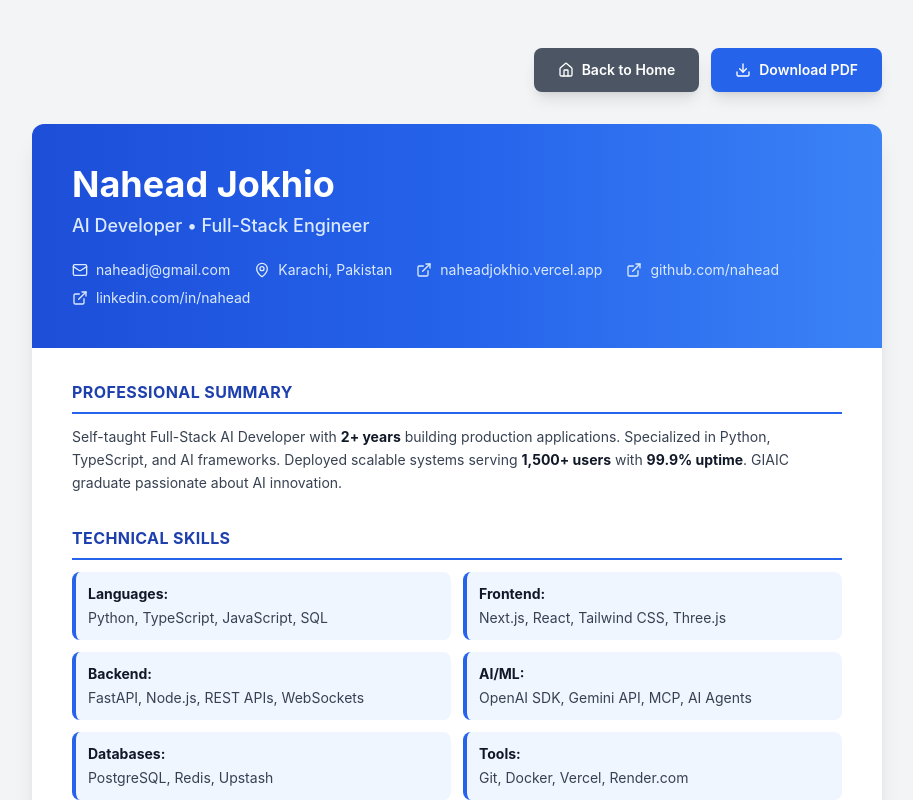
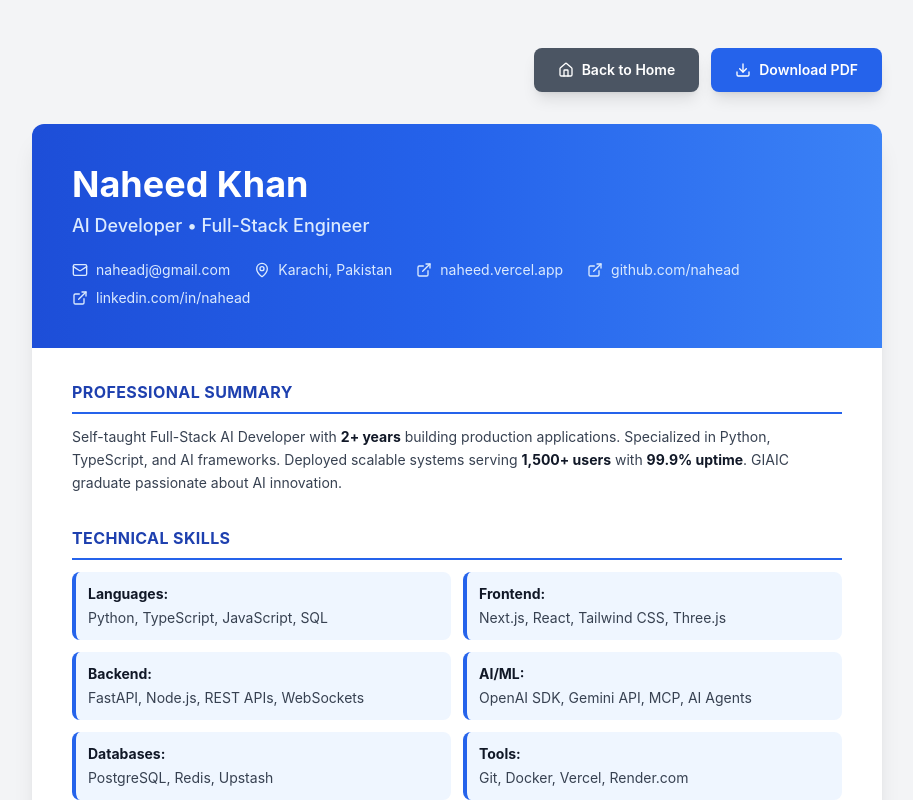
Before and after one commit to nahead/Personal_Portfolio, a Next.js app: page /resume in a window 1280 px wide. Shown: the top 800 px of the page, without its empty margins (183-1096 px from the left). Built offline with nearby package versions, Linux system fonts and the light colour scheme.

Commit message:
Update name and URL in ResumeClient component

```diff
--- a/app/resume/ResumeClient.tsx
+++ b/app/resume/ResumeClient.tsx
@@ -43,7 +43,7 @@ export default function ResumeClient() {
           {/* Header */}
           <div className="bg-gradient-to-r from-blue-700 via-blue-600 to-blue-500 text-white px-10 py-10">
             <h1 className="text-4xl font-bold mb-2">
-              Nahead Jokhio
+              Naheed Khan
             </h1>
             <p className="text-lg text-blue-100 font-medium mb-5">
               AI Developer • Full-Stack Engineer
@@ -61,7 +61,7 @@ export default function ResumeClient() {
               </span>
               <a href="https://naheadjokhio.vercel.app" target="_blank" rel="noopener noreferrer" className="flex items-center gap-2 hover:text-white">
                 <ExternalLink className="w-4 h-4" />
-                naheadjokhio.vercel.app
+                naheed.vercel.app
               </a>
               <a href="https://github.com/nahead" target="_blank" rel="noopener noreferrer" className="flex items-center gap-2 hover:text-white">
                 <ExternalLink className="w-4 h-4" />
```
